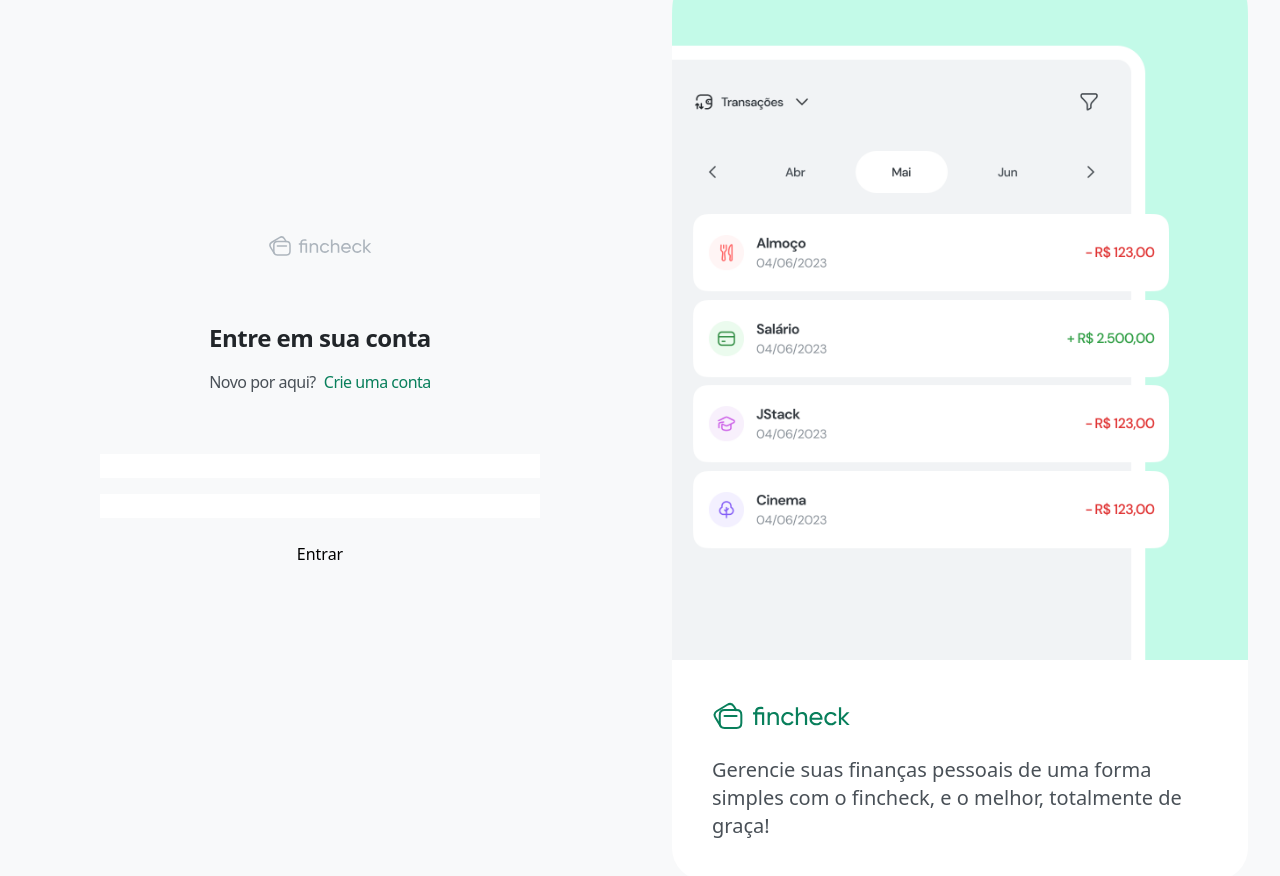
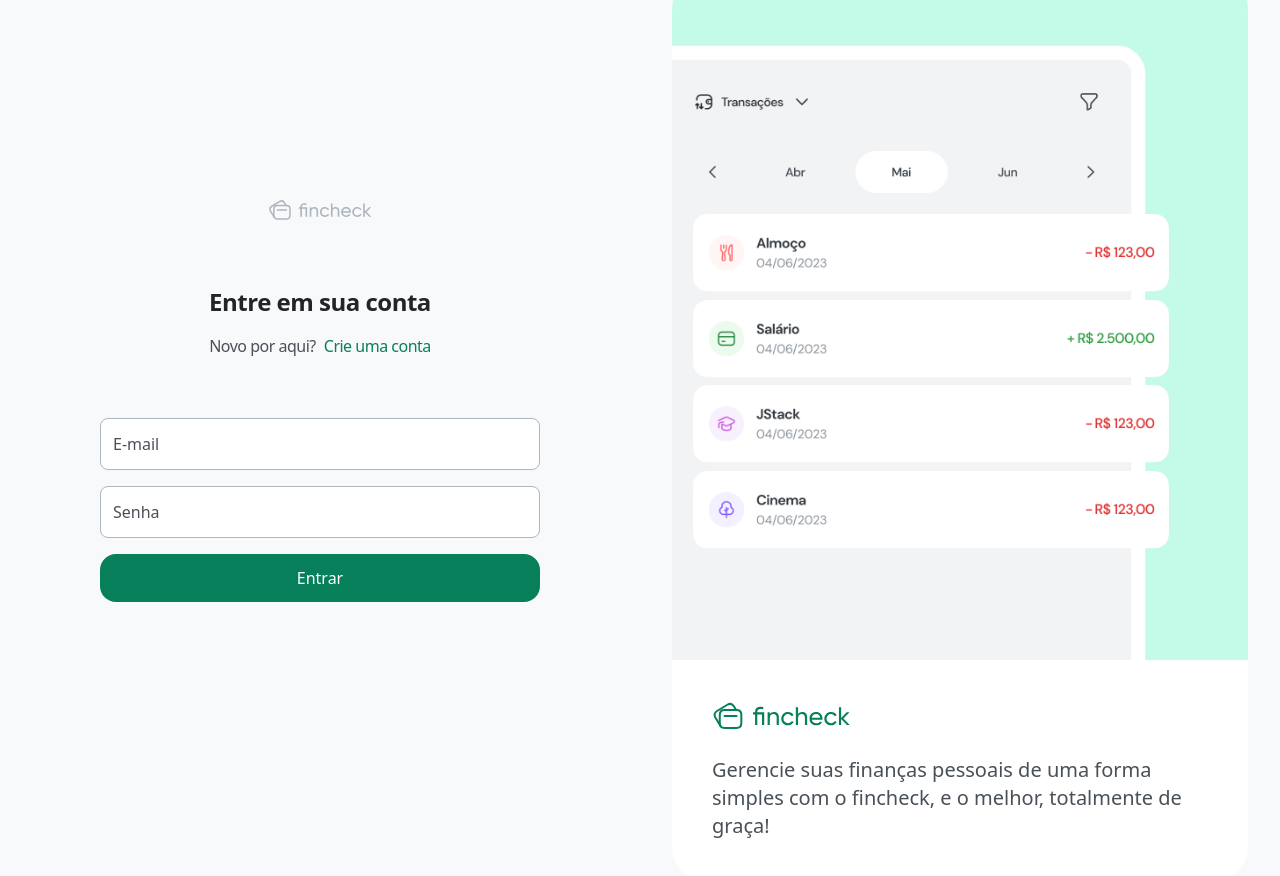
Before and after one commit to ViniFernandesDev/Fincheck, a React (Vite) app in the folder front/: page /login in a window 1280 px wide. Shown: the top 876 px of the page. Built offline with nearby package versions, Linux system fonts and the light colour scheme.

Commit message:
refactor/page login with components input and button

```diff
--- a/front/src/view/pages/Login/index.tsx
+++ b/front/src/view/pages/Login/index.tsx
@@ -1,4 +1,6 @@
 import { Link } from "react-router-dom";
+import { Input } from "../../components/Input";
+import { Button } from "../../components/Button";
 
 export function Login() {
     return (
@@ -16,9 +18,21 @@ export function Login() {
             </header>
 
             <form className="mt-[60px] flex flex-col gap-4">
-                <input type="email" />
-                <input type="password" />
-                <button type="submit" className="mt-2">Entrar</button>
+                <Input
+                    name='email'
+                    placeholder="E-mail"
+                    type="email"
+                />
+
+                <Input
+                    name='password'
+                    placeholder="Senha"
+                    type="password"
+                />
+
+                <Button type="submit" className="mt-2">
+                    Entrar
+                </Button>
             </form>
         </div>
     )
```
